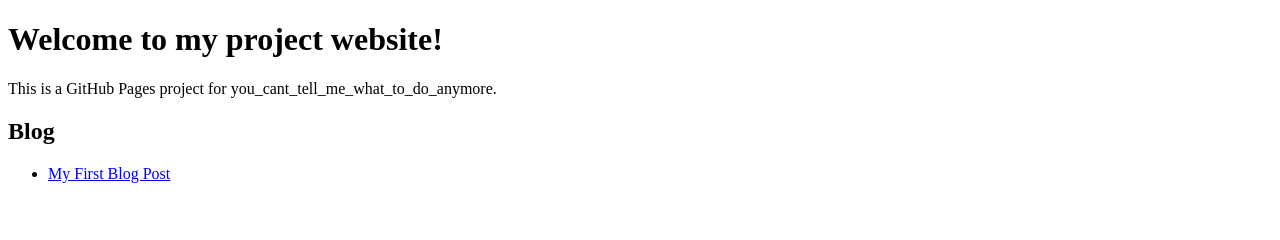
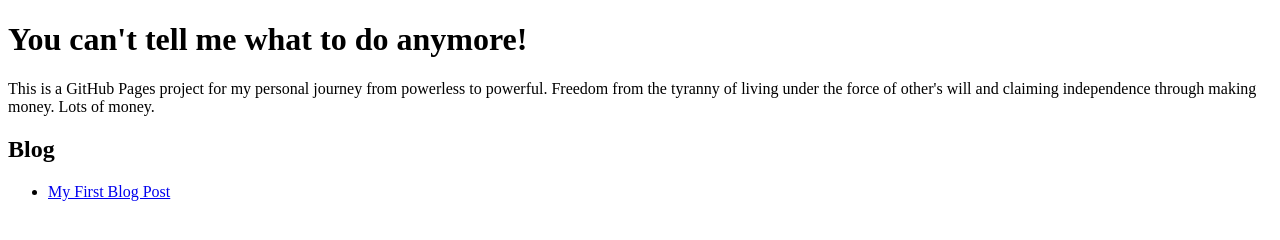
Before and after one commit to Kat-Kozy/YCTMWTDA, a plain HTML site: page index.html in a window 1280 px wide. Drawn offline with Linux system fonts and the light colour scheme.

Commit message:
Update index.html

```diff
--- a/index.html
+++ b/index.html
@@ -6,8 +6,10 @@
     <title>My Website</title>
 </head>
 <body>
-    <h1>Welcome to my project website!</h1>
-    <p>This is a GitHub Pages project for you_cant_tell_me_what_to_do_anymore.</p>
+    <h1>You can't tell me what to do anymore!</h1>
+    <p>This is a GitHub Pages project for my personal journey from powerless to powerful.
+    Freedom from the tyranny of living under the force of other's will and claiming independence
+    through making money. Lots of money. </p>
 </body>
 </html>
 
```
